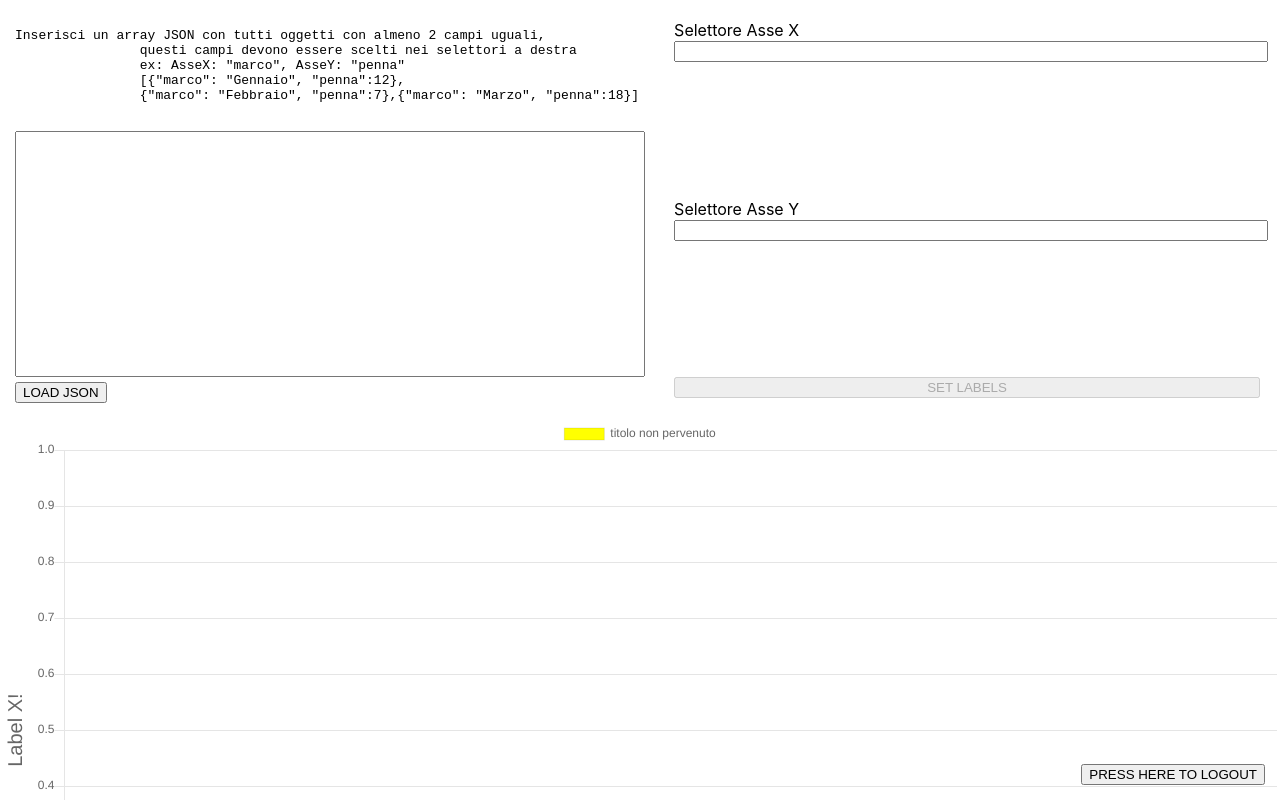
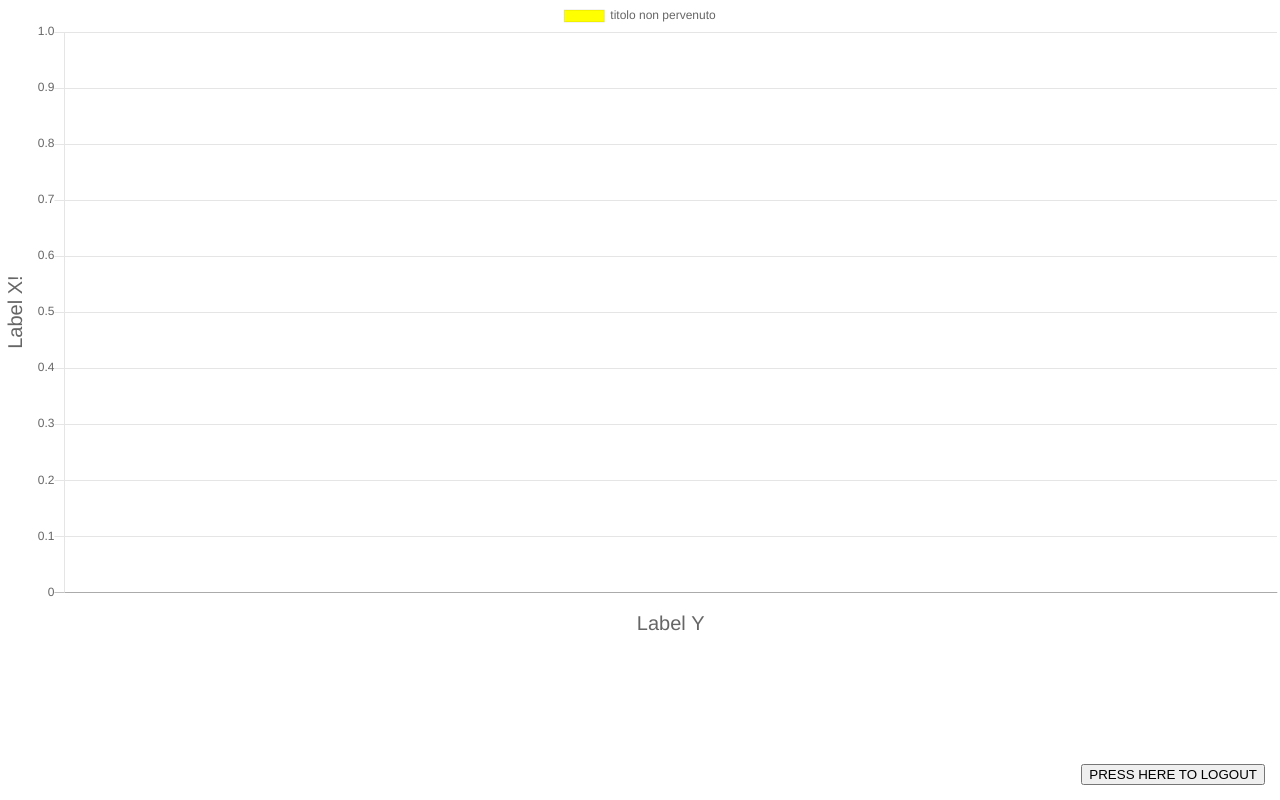
Before and after one commit to Mautriz/react-chart-test, a React (Create React App) app: page / in a window 1280 px wide. Shown: the top 800 px of the page. Built offline with nearby package versions, Linux system fonts and the light colour scheme; sample sign-in values are in the browser's storage.

Commit message:
refactoring form to have the submit handled by only one component

```diff
--- a/src/components/chart-labels-form/chart-labels-form.component.js
+++ b/src/components/chart-labels-form/chart-labels-form.component.js
@@ -17,6 +17,7 @@ class ChartLabelsForm extends Component {
 
     // changes corresponding input state and validates the field
     handleChange = e => {
+        const { xAxesLabel, yAxesLabel } = this.state;
         // target.name = tag name="" nel jsx
         const controlName = e.target.name;
 
@@ -24,6 +25,10 @@ class ChartLabelsForm extends Component {
         // metterlo in una linea successiva (non in callback) avrebbe potuto causare errori dovuti a questo tipo di aggiornamento
         this.setState({ [controlName]: e.target.value }, () => {
             this.isFieldValid(controlName);
+            this.props.setFormField('selectors', {
+                xAxesField: xAxesLabel,
+                yAxesField: yAxesLabel
+            });
         });
     };
 
--- a/src/components/chart-load-json/chart-load-json.component.js
+++ b/src/components/chart-load-json/chart-load-json.component.js
@@ -4,21 +4,21 @@ import { chartUpdateChartData } from '../../redux/actions/chart.actions';
 import './chart-load-json.scss';
 
 class ChartLoadJson extends Component {
-    state = {
-        chartValues: {}
-    };
+    // state = {
+    //     chartValues: {}
+    // };
 
     // sets state field to parsed value
     handleChange = e => {
         const chartValues = this.parseJsonValidation(e.target.value);
-        this.setState({ chartValues });
+        this.props.setFormField({ chartValues });
     };
 
     // sends the json to redus => the graph
-    handleSubmit = e => {
-        e.preventDefault();
-        this.props.chartUpdateChartData(this.state.chartValues);
-    };
+    // handleSubmit = e => {
+    //     e.preventDefault();
+    //     this.props.chartUpdateChartData(this.state.chartValues);
+    // };
 
     // parses json, return empty object if json is invalid
     parseJsonValidation = json => {
@@ -31,7 +31,7 @@ class ChartLoadJson extends Component {
 
     render() {
         return (
-            <form className="json-form" onSubmit={this.handleSubmit}>
+            <div className="json-form">
                 {/* Esempio formattato */}
                 <pre>{`Inserisci un array JSON con tutti oggetti con almeno 2 campi uguali,
                 questi campi devono essere scelti nei selettori a destra
@@ -44,10 +44,10 @@ class ChartLoadJson extends Component {
                     onChange={this.handleChange}
                     name="jsonData"
                 ></textarea>
-                <button className="json-form__button" type="submit">
+                {/* <button className="json-form__button" type="submit">
                     LOAD JSON
-                </button>
-            </form>
+                </button> */}
+            </div>
         );
     }
 }
--- /dev/null
+++ b/src/components/load-data-form/load-data-form.component.js
@@ -0,0 +1,34 @@
+import React, { Component } from 'react';
+import { connect } from 'react-redux';
+import ChartLoadJson from '../chart-load-json/chart-load-json.component';
+import ChartLabelsForm from '../chart-labels-form';
+
+class LoadDataForm extends Component {
+    state = {
+        selectors: {
+            xAxesField: '',
+            yAxesField: ''
+        },
+        chartValues: {}
+    };
+
+    setFormField = (field, data) => {
+        this.setState({ [field]: data }, () => console.log(this.state));
+    };
+
+    handleSubmit = e => {
+        e.preventDefault();
+    };
+
+    render() {
+        return (
+            <form onSubmit={this.handleSubmit}>
+                <ChartLoadJson setFormField={this.setFormField} />
+                <ChartLabelsForm setFormField={this.setFormField} />
+                <button type="submit">LOAD DATA</button>
+            </form>
+        );
+    }
+}
+
+export default connect(null)(LoadDataForm);
--- a/src/components/private-route/private-route.component.js
+++ b/src/components/private-route/private-route.component.js
@@ -3,8 +3,10 @@ import { Redirect, Route } from 'react-router-dom';
 import { connect } from 'react-redux';
 
 const PrivateRoute = ({ children, auth, ...rest }) => (
+    // rest rappresenta tutti i props dati alla PrivateRoute esclusi auth e children (componente da renderizzare)
     <Route
         {...rest}
+        // La funzione render ritorna o un nuovo componente o un redirect al login in caso l'utente non sia loggato
         render={({ location }) =>
             auth.isAuthenticated ? (
                 children
--- a/src/pages/homepage/homepage.component.js
+++ b/src/pages/homepage/homepage.component.js
@@ -1,18 +1,18 @@
 import React from 'react';
-import ChartLabelsForm from '../../components/chart-labels-form/chart-labels-form.component';
-import ChartLoadJson from '../../components/chart-load-json/chart-load-json.component';
 import LineChart from '../../components/line-chart/line-chart.component';
 import { authLogout } from '../../redux/actions/auth.actions';
 import { connect } from 'react-redux';
+import loadDataFormComponent from '../../components/load-data-form/load-data-form.component';
 
 const HomePage = ({ authLogout }) => {
     // le pagine hanno il ruolo di mostrare altri componenti sulla pagina, non dovrebbero avere logica particolarmente complessa
     return (
         <div>
-            <div style={{ display: 'grid', gridTemplateColumns: '1fr 1fr' }}>
+            <loadDataFormComponent />
+            {/* <div style={{ display: 'grid', gridTemplateColumns: '1fr 1fr' }}>
                 <ChartLoadJson />
                 <ChartLabelsForm />
-            </div>
+            </div> */}
             <LineChart />
             <button
                 style={{ position: 'fixed', right: '15px', bottom: '15px' }}
```
